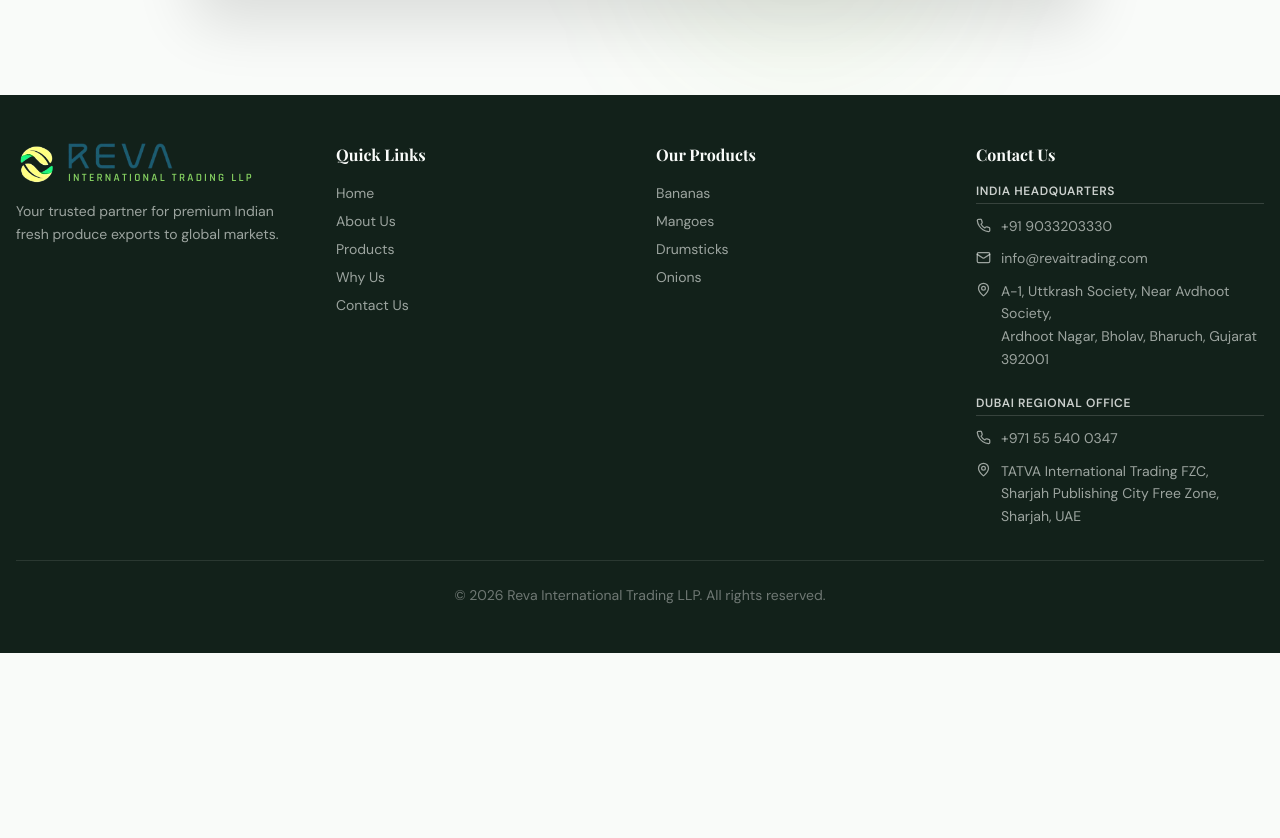
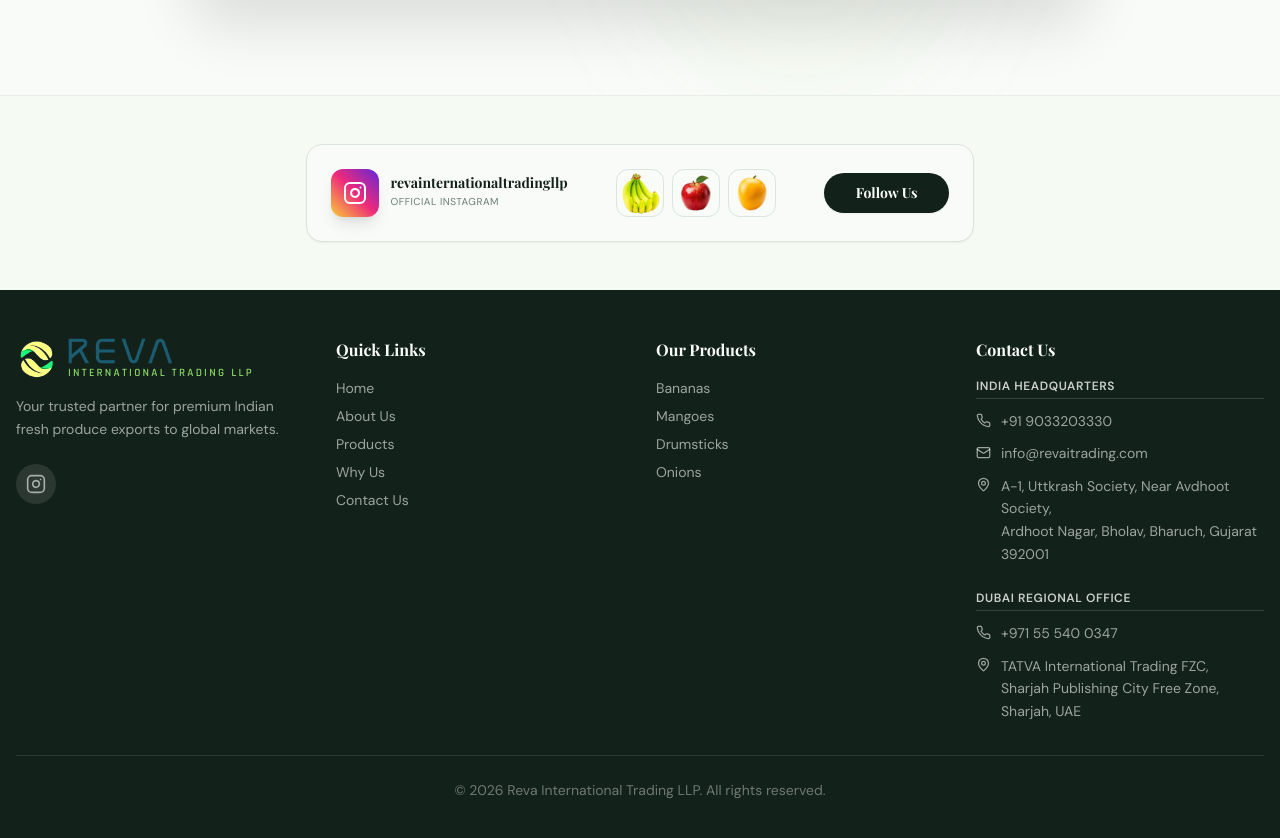
Before and after one commit to abhi639721/revainternationaltradingweb, a React (Vite) app: page /about in a window 1280 px wide. Shown: the part 6049-6887 px from the top of the page. Before the commit the page ends 6702 px from the top, so only its background shows below. Built offline with nearby package versions, Linux system fonts and the light colour scheme; the HTML template or start-up script is replaced by a standard one.

Commit message:
feat: add minimalist instagram social strip to about page and footer

```diff
--- a/src/components/Footer.tsx
+++ b/src/components/Footer.tsx
@@ -1,5 +1,5 @@
 import { Link } from "react-router-dom";
-import { Phone, Mail, MapPin, Clock } from "lucide-react";
+import { Phone, Mail, MapPin, Clock, Instagram } from "lucide-react";
 import logo from "@/assets/logo.webp";
 import revaWordmark from "@/assets/reva.webp";
 
@@ -38,9 +38,19 @@
                 </span>
               </div>
             </Link>
-            <p className="text-background/60 font-body text-sm leading-relaxed">
+            <p className="text-background/60 font-body text-sm leading-relaxed mb-6">
               Your trusted partner for premium Indian fresh produce exports to global markets.
             </p>
+            <div className="flex gap-4">
+              <a
+                href="https://www.instagram.com/revainternationaltradingllp?utm_source=qr&igsh=cXRyczhzNzJrZ3hm"
+                target="_blank"
+                rel="noopener noreferrer"
+                className="w-10 h-10 rounded-full bg-background/10 flex items-center justify-center text-background/60 hover:bg-gradient-to-tr hover:from-[#f09433] hover:via-[#e6683c] hover:to-[#bc1888] hover:text-white transition-all duration-300"
+              >
+                <Instagram size={20} />
+              </a>
+            </div>
           </div>
 
           {/* Quick Links */}
--- a/src/pages/AboutPage.tsx
+++ b/src/pages/AboutPage.tsx
@@ -1,6 +1,6 @@
 import { motion, useInView } from "framer-motion";
 import { useRef } from "react";
-import { Award, TrendingUp, Users, Shield, Leaf, Droplets, PackageCheck, Truck, Package, Globe2, FileCheck, Target, Quote } from "lucide-react";
+import { Award, TrendingUp, Users, Shield, Leaf, Droplets, PackageCheck, Truck, Package, Globe2, FileCheck, Target, Quote, Instagram, ExternalLink, CheckCircle2, Heart, MessageCircle } from "lucide-react";
 import SEO from "@/components/SEO";
 import Navbar from "@/components/Navbar";
 import Footer from "@/components/Footer";
@@ -13,6 +13,9 @@
 import cleaningStorageImg from "@/assets/cleaning_storage.webp";
 import qualityControlImg from "@/assets/quality_control.webp";
 import globalDeliveryImg from "@/assets/global_delivery.webp";
+
+import banana from "@/assets/banana.webp";
+import apple from "@/assets/apple.webp";
 
 const stats = [
   { icon: Award, label: "Years Experience", value: "10+" },
@@ -403,6 +406,48 @@
         </div>
       </section>
 
+      {/* Compact Instagram Strip */}
+      <section className="py-12 bg-secondary/30 border-t border-border/50">
+        <div className="container mx-auto px-4 flex flex-col items-center">
+          <motion.div
+            initial={{ opacity: 0, y: 10 }}
+            whileInView={{ opacity: 1, y: 0 }}
+            viewport={{ once: true }}
+            className="flex flex-col md:flex-row items-center gap-6 md:gap-12 bg-background p-4 md:p-6 rounded-2xl border border-border shadow-sm hover:shadow-md transition-shadow"
+          >
+            {/* Branding */}
+            <div className="flex items-center gap-3">
+              <div className="w-12 h-12 rounded-xl bg-gradient-to-tr from-[#f9ce34] via-[#ee2a7b] to-[#6228d7] flex items-center justify-center text-white shadow-lg">
+                <Instagram className="w-6 h-6" />
+              </div>
+              <div>
+                <p className="font-display font-bold text-foreground text-sm leading-none">revainternationaltradingllp</p>
+                <p className="text-[10px] text-muted-foreground font-body mt-1 uppercase tracking-wider">Official Instagram</p>
+              </div>
+            </div>
+
+            {/* Tiny Preview Grid */}
+            <div className="flex gap-2">
+              {[banana, apple, mango].map((img, i) => (
+                <div key={i} className="w-10 h-10 md:w-12 md:h-12 rounded-lg overflow-hidden border border-border">
+                  <img src={img} alt="" className="w-full h-full object-cover" />
+                </div>
+              ))}
+            </div>
+
+            {/* CTA */}
+            <a
+              href="https://www.instagram.com/revainternationaltradingllp?utm_source=qr&igsh=cXRyczhzNzJrZ3hm"
+              target="_blank"
+              rel="noopener noreferrer"
+              className="px-8 py-2.5 bg-foreground text-background rounded-full font-display font-bold text-sm hover:bg-primary hover:text-white transition-all shadow-sm"
+            >
+              Follow Us
+            </a>
+          </motion.div>
+        </div>
+      </section>
+
       <Footer />
     </div>
   );
```
